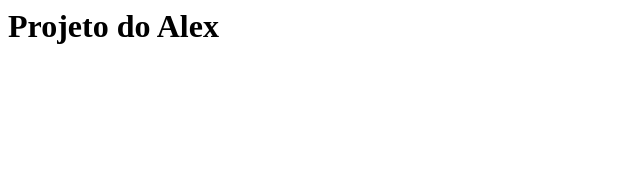
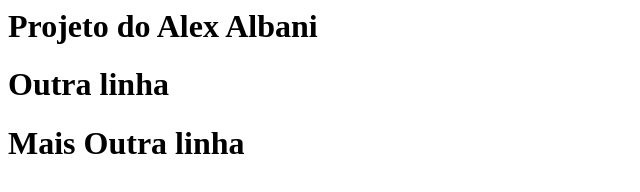
Before and after one commit to asasgithub/curso-git, a plain HTML site: page index.html in a window 1280 px wide. Shown: the whole page, without its empty margins (0-640 px from the left). Drawn offline with Linux system fonts and the light colour scheme.

Commit message:
Commit do exercicio 8

```diff
--- a/index.html
+++ b/index.html
@@ -5,7 +5,10 @@
 	</head>
 
 	<body>
-		<h1>Projeto do Alex</h1>
+		<h1>Projeto do Alex Albani</h1>
+		<h1>Outra linha</h1>
+
+		<h1>Mais Outra linha</h1>
 	</body>
 
 </html>
```
